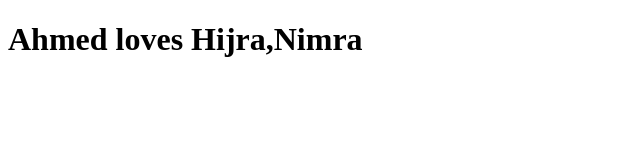
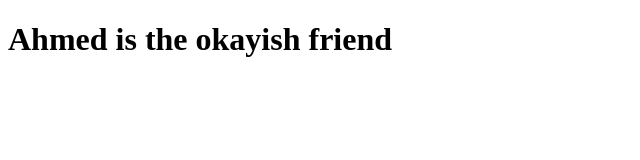
Before and after one commit to Shamoon001/Ahmed-001, a plain HTML site: page index.html in a window 1280 px wide. Shown: the whole page, without its empty margins (0-640 px from the left). Drawn offline with Linux system fonts and the light colour scheme.

Commit message:
Update index.html

```diff
--- a/index.html
+++ b/index.html
@@ -6,6 +6,6 @@
     <title>Document</title>
 </head>
 <body>
-    <h1>Ahmed loves Hijra,Nimra </h1>
+    <h1>Ahmed is the okayish friend </h1>
 </body>
 </html>
```
